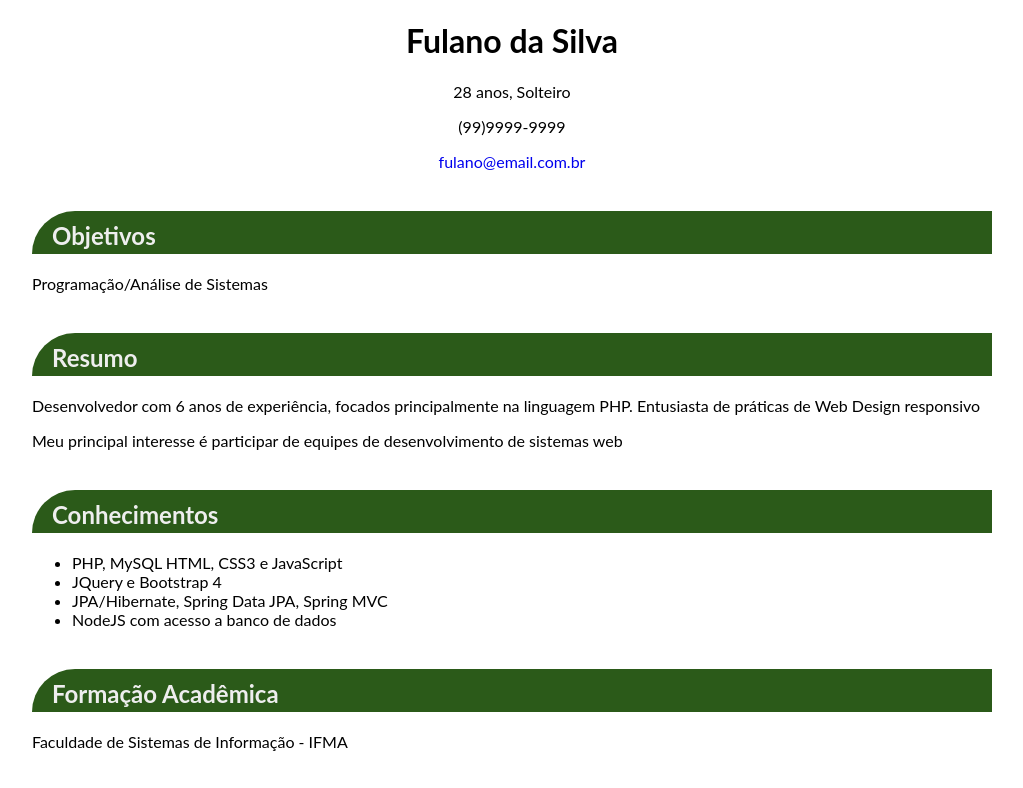
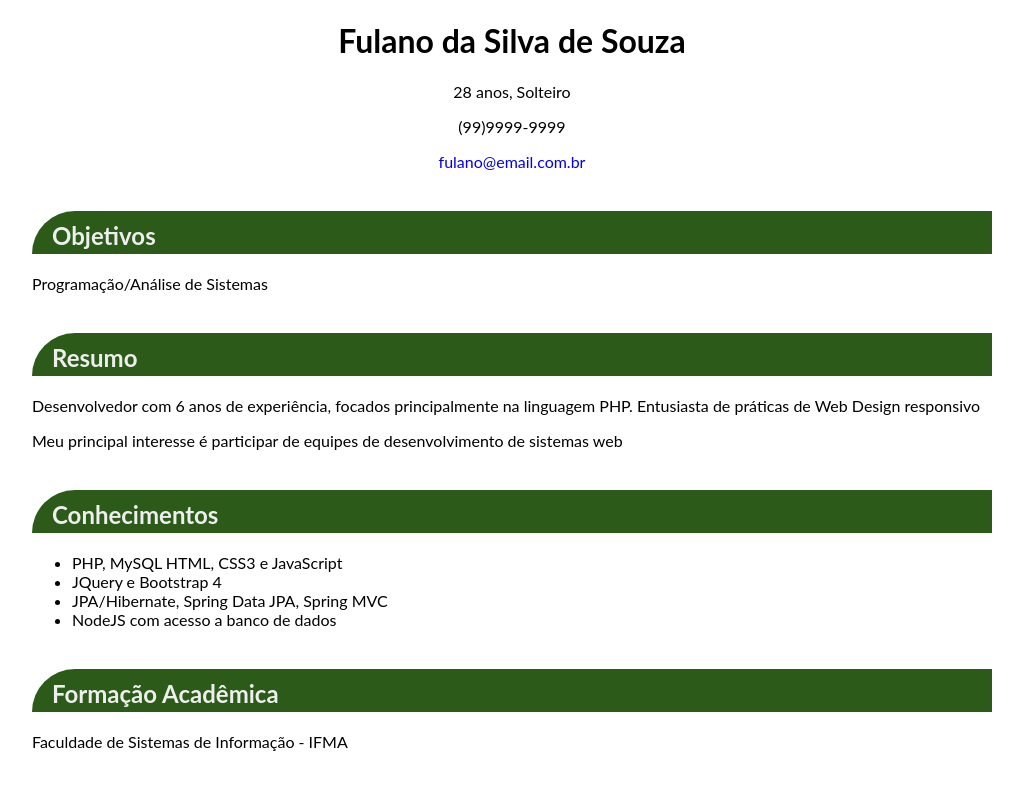
Before and after one commit to joaoslz/hipermidia-2018, a plain HTML site: page 01-site-curriculo/index.html in a window 1280 px wide. Shown: the top 788 px of the page, without its empty margins (128-1151 px from the left). Drawn offline with Linux system fonts and the light colour scheme.

Commit message:
Alteração do título do currículo

```diff
--- a/01-site-curriculo/index.html
+++ b/01-site-curriculo/index.html
@@ -9,7 +9,7 @@
 <body>
 
 <div class="cabecalho">
-    <h1>Fulano da Silva</h1>
+    <h1>Fulano da Silva de Souza</h1>
 
     <p>28 anos, Solteiro</p>
     <p>(99)9999-9999</p>
```
